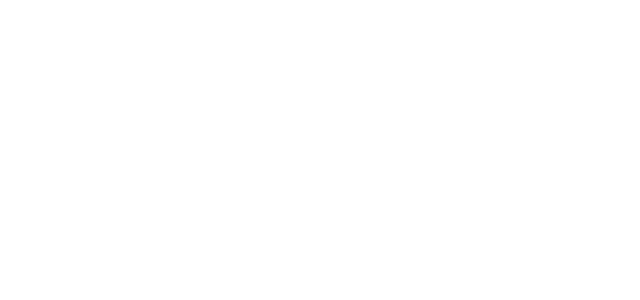
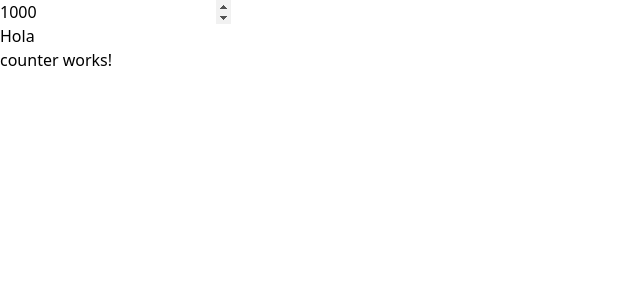
Before and after one commit to ING-VSARM1011/E-Commerce-Store, an Angular app in the folder e-commerce-store/: page /about in a window 1280 px wide. Before the commit this address led to /. Shown: the top 300 px of the page, without its empty margins (0-640 px from the left). Built offline with nearby package versions, Linux system fonts and the light colour scheme.

Commit message:
Ciclo de vida de componentes: ngOnChanges.

```diff
--- a/e-commerce-store/src/app/app.routes.ts
+++ b/e-commerce-store/src/app/app.routes.ts
@@ -1,10 +1,15 @@
 import { Routes } from '@angular/router';
 
 import { ListComponent } from './domains/products/pages/list/list.component'
+import { AboutComponent } from './domains/info/pages/about/about.component';
 
 export const routes: Routes = [
     {
         path: '',
         component: ListComponent
+    },
+    {
+        path: 'about',
+        component: AboutComponent
     }
 ];
--- a/e-commerce-store/src/app/domains/info/pages/about/about.component.html
+++ b/e-commerce-store/src/app/domains/info/pages/about/about.component.html
@@ -1 +1,9 @@
-<p>about works!</p>
+<p>
+    <input type="number" [value]="duration()" (change)="changeDuration($event)">
+</p>
+<p>
+    <input type="text" [value]="message()" (change)="changeMessage($event)">
+</p>
+<p>
+    <app-counter [duration]="duration()" [message]="message()"/>
+</p>
--- a/e-commerce-store/src/app/domains/info/pages/about/about.component.ts
+++ b/e-commerce-store/src/app/domains/info/pages/about/about.component.ts
@@ -1,13 +1,25 @@
-import { Component } from '@angular/core';
+import { Component, signal } from '@angular/core';
 import { CommonModule } from '@angular/common';
+import { CounterComponent } from '../../../shared/components/counter/counter.component';
 
 @Component({
   selector: 'app-about',
   standalone: true,
-  imports: [CommonModule],
+  imports: [CommonModule, CounterComponent],
   templateUrl: './about.component.html',
   styleUrl: './about.component.css'
 })
 export class AboutComponent {
+  duration = signal(1000);
+  message = signal('Hola');
 
+  changeDuration(event: Event) {
+    const input = event.target as HTMLInputElement;
+    this.duration.set(input.valueAsNumber);
+  }
+
+  changeMessage(event: Event) {
+    const input = event.target as HTMLInputElement;
+    this.message.set(input.value);
+  }
 }
```
